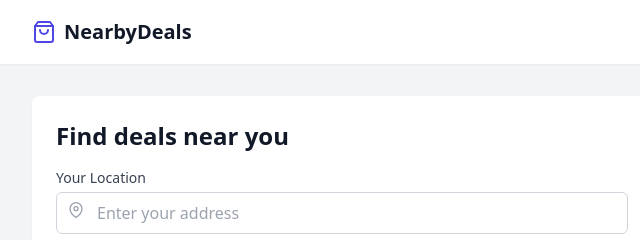
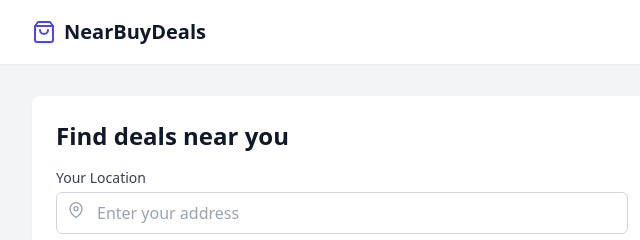
Before and after one commit to saikiajigyasu-maker/NearBuyDeals, a plain HTML site: page index.htm in a window 1280 px wide. Shown: the top 240 px of the page, 0-640 px from the left. Drawn offline with nearby package versions, Linux system fonts and the light colour scheme.

Commit message:
Update index.htm

```diff
--- a/index.htm
+++ b/index.htm
@@ -4,7 +4,7 @@
 
     <meta charset="UTF-8">
     <meta name="viewport" content="width=device-width, initial-scale=1.0">
-    <title>Buyer Dashboard - NearbyDeals</title>
+    <title>Buyer Dashboard - NearBuyDeals</title>
     <script src="https://cdn.tailwindcss.com"></script>
     <script src="https://unpkg.com/feather-icons"></script>
     <script src="https://cdn.jsdelivr.net/npm/feather-icons/dist/feather.min.js"></script>
@@ -42,7 +42,7 @@
                 <div class="flex items-center">
                     <div class="flex-shrink-0 flex items-center">
                         <i data-feather="shopping-bag" class="text-indigo-600 h-6 w-6"></i>
-                        <span class="ml-2 text-xl font-bold text-gray-900">NearbyDeals</span>
+                        <span class="ml-2 text-xl font-bold text-gray-900">NearBuyDeals</span>
                     </div>
                 </div>
                 <div class="flex items-center space-x-4">
```
